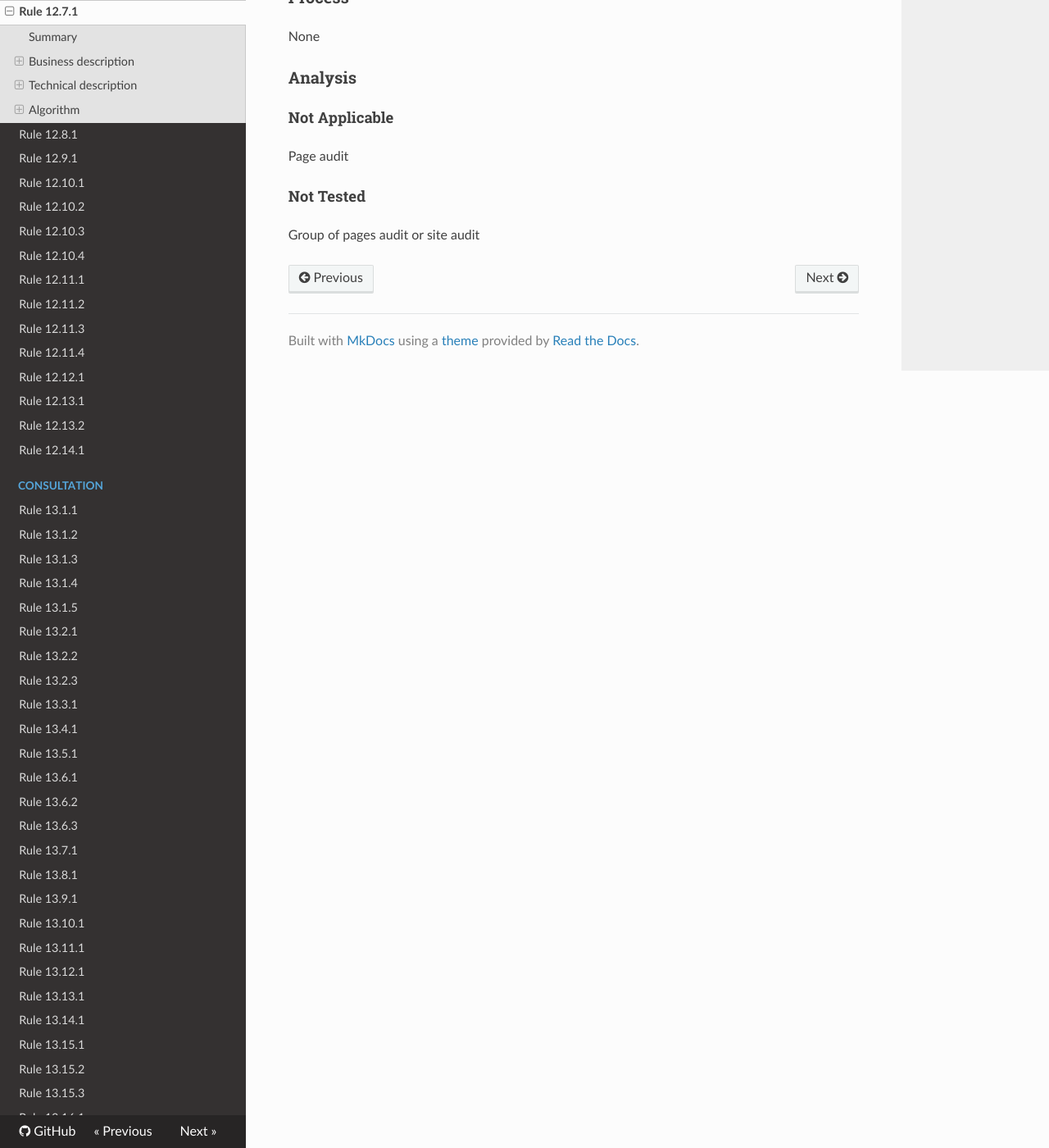
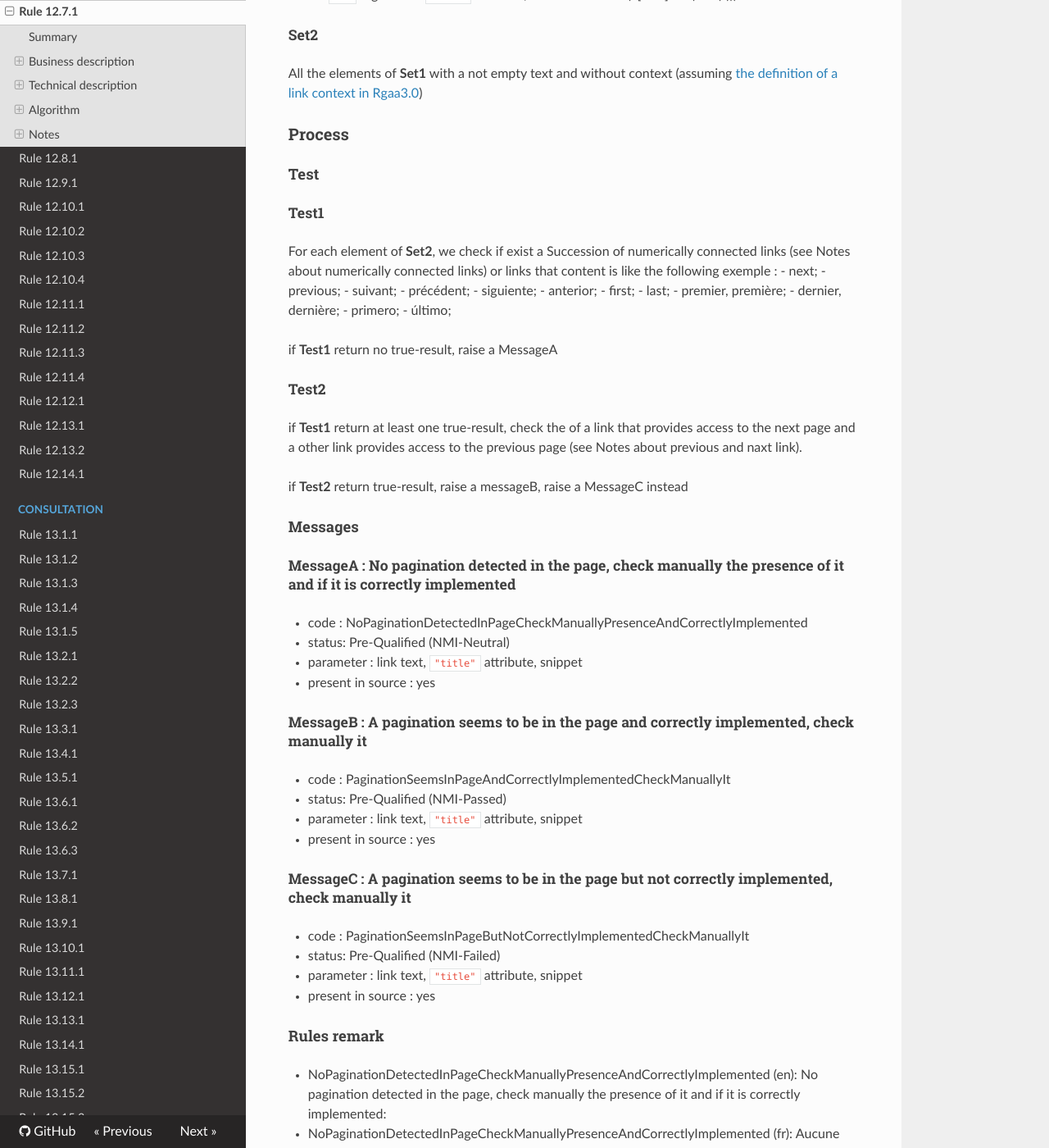
Before and after one commit to Tanaguru/RGAA3-2016, an MkDocs documentation site: the page built from docs/Rule-12-7-1.md, in a window 1280 px wide and 1400 px high, scrolled down 1255 px. Shown: the whole window at 82% size. Built offline with MkDocs 1.6.1, drawn with Linux system fonts in a browser that asks for light colours; nearby versions of some CDN libraries; old or Windows-style settings are respelled for this version of MkDocs; some of the changed text lies outside the part shown.

Commit message:
Update tests 12.7.1

```diff
--- a/docs/Rule-12-7-1.md
+++ b/docs/Rule-12-7-1.md
@@ -41,18 +41,108 @@ Chaque page d'une <a href="http://references.modernisation.gouv.fr/referentiel-t
 
 ### Selection
 
-None
+##### Set1
+
+All the `<a>` tags with a `"href"` attribute, without children (a[href]:not(:has(*)))
+
+##### Set2
+
+All the elements of **Set1** with a not empty text and without context (assuming [the definition of a link context in Rgaa3.0](http://references.modernisation.gouv.fr/referentiel-technique-0#contexte-du-lien))
 
 ### Process
 
-None
+#### Test
+
+##### Test1
+
+For each element of **Set2**, we check if exist a Succession of numerically connected links (see Notes about numerically connected links) or links that content is like the following exemple :
+ - next;
+ - previous;
+ - suivant;
+ - précédent;
+ - siguiente;
+ - anterior;
+ - first;
+ - last;
+ - premier, première;
+ - dernier, dernière;
+ - primero;
+ - último;
+
+
+if **Test1** return no true-result, raise a MessageA
+
+##### Test2
+
+if **Test1** return at least one true-result, check the of a link that provides access to the next page and a other link provides access to the previous page (see Notes about previous and naxt link).
+
+if **Test2** return true-result, raise a messageB, raise a MessageC instead
+
+#### Messages
+
+##### MessageA : No pagination detected in the page, check manually the presence of it and if it is correctly implemented
+
+-   code : NoPaginationDetectedInPageCheckManuallyPresenceAndCorrectlyImplemented
+-   status: Pre-Qualified (NMI-Neutral)
+-   parameter : link text, `"title"` attribute, snippet
+-   present in source : yes
+
+##### MessageB : A pagination seems to be in the page and correctly implemented, check manually it
+
+-   code : PaginationSeemsInPageAndCorrectlyImplementedCheckManuallyIt
+-   status: Pre-Qualified (NMI-Passed)
+-   parameter : link text, `"title"` attribute, snippet
+-   present in source : yes
+
+##### MessageC : A pagination seems to be in the page but not correctly implemented, check manually it
+
+-   code : PaginationSeemsInPageButNotCorrectlyImplementedCheckManuallyIt
+-   status: Pre-Qualified (NMI-Failed)
+-   parameter : link text, `"title"` attribute, snippet
+-   present in source : yes
+
+#### Rules remark
+
+ * NoPaginationDetectedInPageCheckManuallyPresenceAndCorrectlyImplemented (en): No pagination detected in the page, check manually the presence of it and if it is correctly implemented:
+ * NoPaginationDetectedInPageCheckManuallyPresenceAndCorrectlyImplemented (fr): Aucune pagination d&eacute;tect&eacute;e dans la page, v&eacute;rifier manuellement la pr&eacute;sence d'une pagination et si elle est correctement impl&eacute;ment&eacute;e :
+
+ * PaginationSeemsInPageAndCorrectlyImplementedCheckManuallyIt (en): A pagination seems to be in the page and correctly implemented, check manually it:
+ * PaginationSeemsInPageAndCorrectlyImplementedCheckManuallyIt (fr): Une pagination semble &ecirc;tre dans la page et correctement impl&eacute;ment&eacute;e, v&eacute;rifier la manuellement :
+
+ * PaginationSeemsInPageButNotCorrectlyImplementedCheckManuallyIt (en): A pagination seems to be in the page but not correctly implemented, check manually it
+ * PaginationSeemsInPageButNotCorrectlyImplementedCheckManuallyIt (fr): Une pagination semble &ecirc;tre dans la page, mais pas correctement impl&eacute;ment&eacute;e, v&eacute;rifier la manuellement :
 
 ### Analysis
 
-#### Not Applicable
+#### Pre-qualified
 
-Page audit
+In all cases
 
-#### Not Tested
+## Notes
 
-Group of pages audit or site audit
+### Numerically connected links
+
+We assume here that the links are only composed of a text. (<a href="http://www.tanaguru.org/target.html">` my link`</a>`)
+
+links that numerically connected are several links that have a number that follows.
+
+Example :
+
+<a href="#page1.html">Page 1</a>
+<a href="#page2.html">Page 2</a>
+<a href="#page3.html">Page 3</a>
+<a href="#page4.html">Page 4</a>
+
+### Previous link
+
+A previous link is a link that content contain a text like that:
+ - previous;
+ - précédent;
+ - anterior;
+
+### Next link
+
+A next link is a link that content contain a text like that:
+ - next;
+ - suivant;
+ - siguiente;
```
Also changed, not shown: docs/Rule-12-6-3.md (+4 -0 lines), docs/Rule-6-1-1.md (+1 -1 lines), 3 other files.
